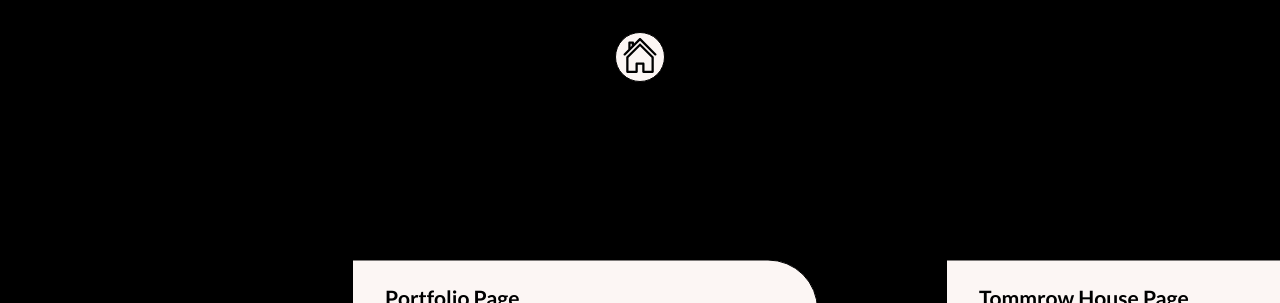
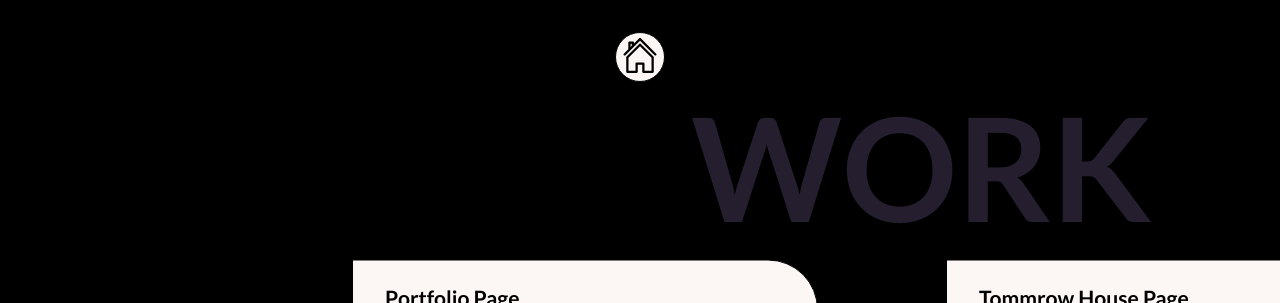
Before and after one commit to GilhwanE/react-portfolio-.ver2-, a React (Create React App) app: page /Work in a window 1280 px wide. Shown: the top 303 px of the page. Built offline with nearby package versions, Linux system fonts and the light colour scheme; the HTML template or start-up script is replaced by a standard one.

Commit message:
✨  Each page was shown with a big title.

```diff
--- a/src/components/About.js
+++ b/src/components/About.js
@@ -10,6 +10,7 @@ import ParticleComponent from '../subComponents/ParticleComponent';
 
 import astrounaut from '../assets/images/spaceman.png';
 import { keyframes } from 'styled-components';
+import BigTitle from '../subComponents/BigTitle';
 
 const Box = styled.div`
   background-color: ${(props) => props.theme.body};
@@ -74,6 +75,7 @@ const About = () => {
           좋아했습니다.
         </Main>
       </Box>
+      <BigTitle text="ABOUT" top="10%" left="5%" />
     </ThemeProvider>
   );
 };
--- a/src/components/MySkils.js
+++ b/src/components/MySkils.js
@@ -13,6 +13,7 @@ import SASSicon from '../assets/images/SASS-icon.png';
 import REACTicon from '../assets/images/REACT-icon.png';
 // import Fronticon from '../assets/images/frontend-icon.png';
 import ParticleComponent from '../subComponents/ParticleComponent';
+import BigTitle from '../subComponents/BigTitle';
 
 const Box = styled.div`
   background-color: ${(props) => props.theme.body};
@@ -62,7 +63,7 @@ const Title = styled.h2`
   }
 `;
 
-const Description = styled.p`
+const Description = styled.div`
   color: ${(props) => props.theme.text};
   font-size: calc(0.6em + 0.5vw);
   padding: 0.5rem 0;
@@ -128,6 +129,7 @@ const MySkils = () => {
             </dl>
           </Description>
         </Main>
+        <BigTitle text="Skills" top="80%" right="10%" />
       </Box>
     </ThemeProvider>
   );
--- /dev/null
+++ b/src/subComponents/BigTitle.js
@@ -0,0 +1,22 @@
+import React from 'react';
+import styled from 'styled-components';
+
+const Text = styled.h1`
+  position: fixed;
+  top: ${(props) => props.top};
+  left: ${(props) => props.left};
+  right: ${(props) => props.right};
+  color: rgba(51, 42, 65, 0.72);
+  font-size: calc(5rem + 5vw);
+  z-index: 0;
+`;
+
+const BigTitle = (props) => {
+  return (
+    <Text top={props.top} left={props.left} right={props.right}>
+      {props.text}
+    </Text>
+  );
+};
+
+export default BigTitle;
```
